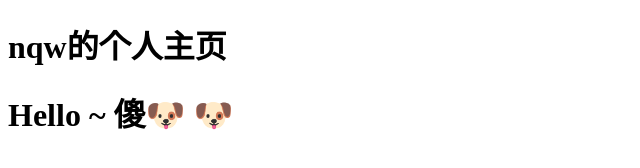
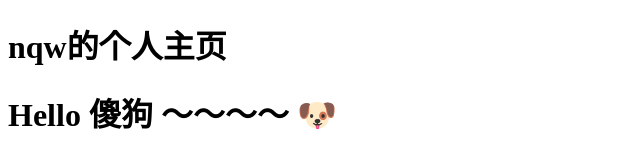
Before and after one commit to Niqiwei/github.io, a plain HTML site: page index.html in a window 1280 px wide. Shown: the whole page, without its empty margins (0-640 px from the left). Drawn offline with Linux system fonts and the light colour scheme.

Commit message:
Update index.html

```diff
--- a/index.html
+++ b/index.html
@@ -6,6 +6,6 @@
 </head>
 <body>
     <h1>nqw的个人主页</h1>
-    <h1>Hello ~ 傻🐶 🐶</h1>
+    <h1>Hello 傻狗 ～～～～ 🐶</h1>
 </body>
 </html>
```
